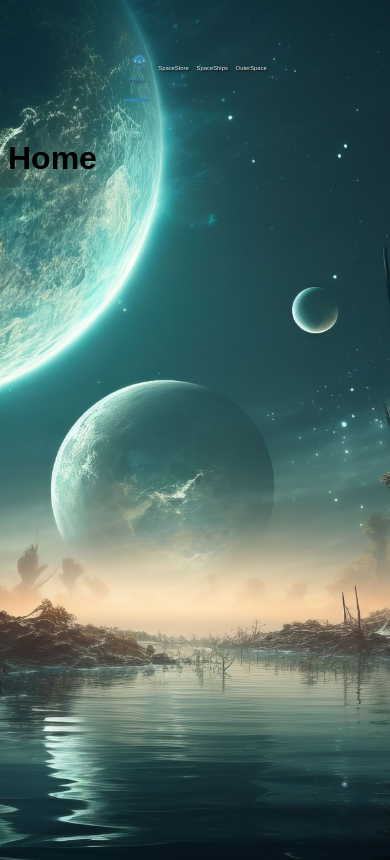
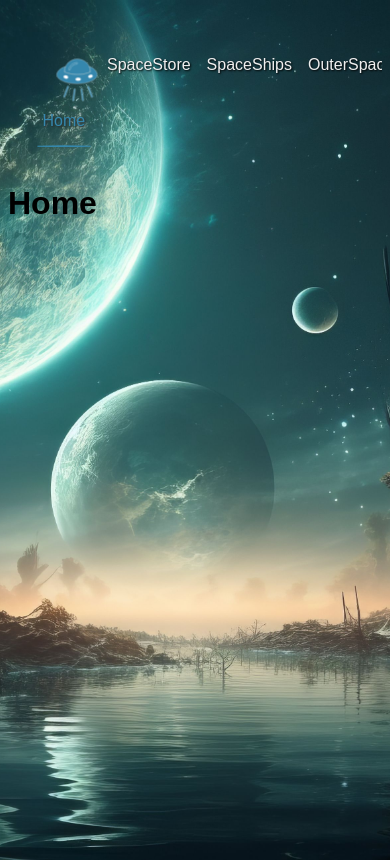
Before and after one commit to thegroosalugg/Andromeda, a React (Vite) app: page / in a window 390 px wide. Built offline with nearby package versions, Linux system fonts and the light colour scheme; a web font is replaced by a local one.

Commit message:
navbar responsiveness updated

```diff
--- a/src/assets/spaceships/spaceships.ts
+++ b/src/assets/spaceships/spaceships.ts
@@ -26,7 +26,7 @@ const generateSpaceShip = (image: string) => {
   const desc  = faker.company.catchPhrase();
   const price = rand(4000, 11000);
   const year  = rand(2200, 2300);
-  const speed = rand(100, 300);
+  const speed = rand(1000, 3000);
   const fuel  = faker.vehicle.fuel() + ' ' + faker.hacker.abbreviation();
   const specs = faker.commerce.productDescription()
   return new SpaceShip(name, make, image, desc, price, year, speed, fuel, specs);
--- a/src/components/navigation/Navigation.module.css
+++ b/src/components/navigation/Navigation.module.css
@@ -3,18 +3,20 @@
   padding: 2rem 0 0;
   display: flex;
   justify-content: center;
+  max-width: 100vw;
+  overflow-x: auto;
 }
 
 .nav ul {
+  max-width: 100vw;
   display: flex;
-  padding: 0;
-  gap: 2vw;
+  gap: 1rem;
   list-style: none;
 }
 
 .nav a {
   text-decoration: none;
-  font-size: 1.5vw;
+  font-size: 1rem;
   transition: 0.4s ease-in-out;
 }
 
@@ -42,14 +44,14 @@
 
 .ufo {
   margin-left: 30%;
-  width: 4vw;
-  height: 3vw;
+  width: 3rem;
+  height: 3rem;
   background: url('/ufo-svgrepo-com.svg') center/cover no-repeat;
 }
 
 .active-tab {
   margin-top: 0.5rem;
-  border: 0.3vh solid #3587ad;
+  border: 0.1rem solid #3587ad;
   border-radius: 8px;
   clip-path: polygon(50% 0%, 100% 25%, 100% 75%, 50% 100%, 0% 75%, 0% 25%);
 }
--- a/src/components/spaceships/ShipInfo.tsx
+++ b/src/components/spaceships/ShipInfo.tsx
@@ -51,7 +51,7 @@ const ShipInfo: React.FC<SpaceShip> = ({
           </span>
           <span>
             <FontAwesomeIcon icon={faGaugeHigh} />
-            <p>{speed}MPH</p>
+            <p>{speed}M MPH</p>
           </span>
           <span>
             <FontAwesomeIcon icon={faMoneyBill1Wave} />
```
